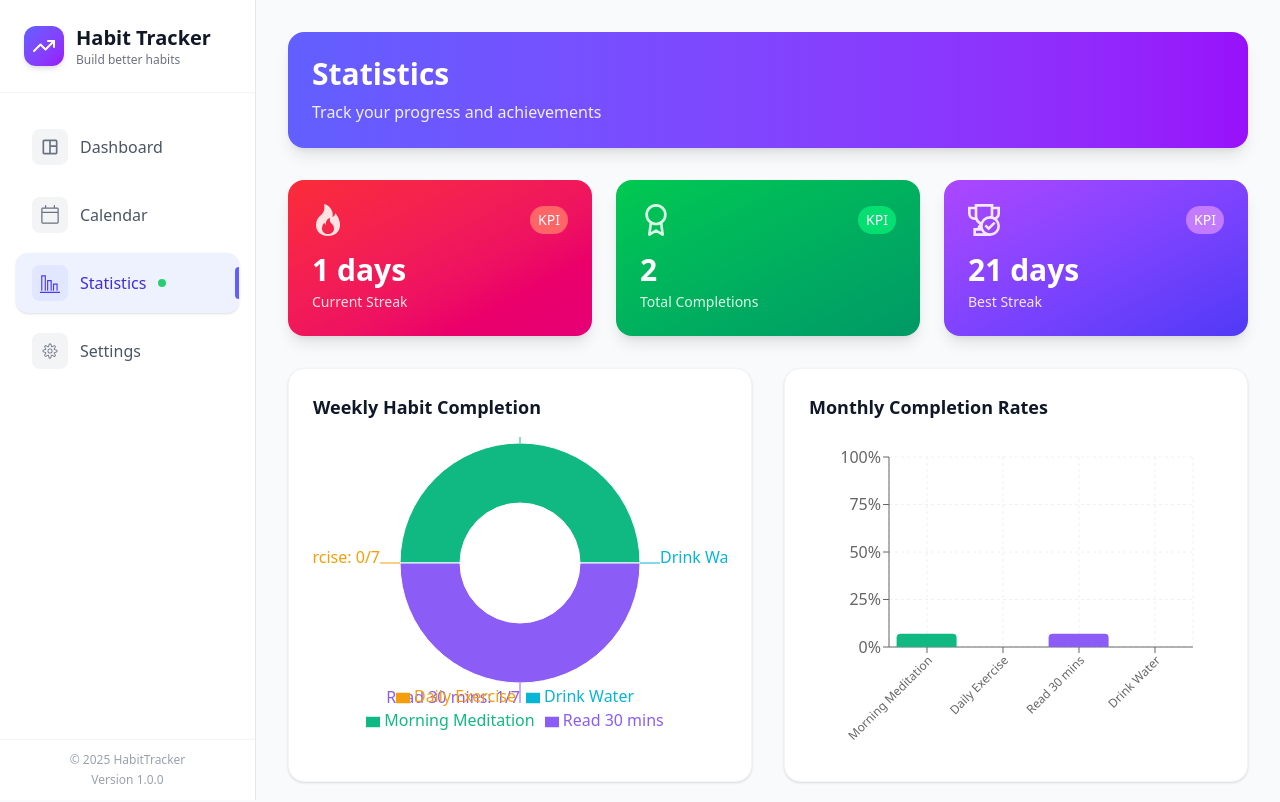
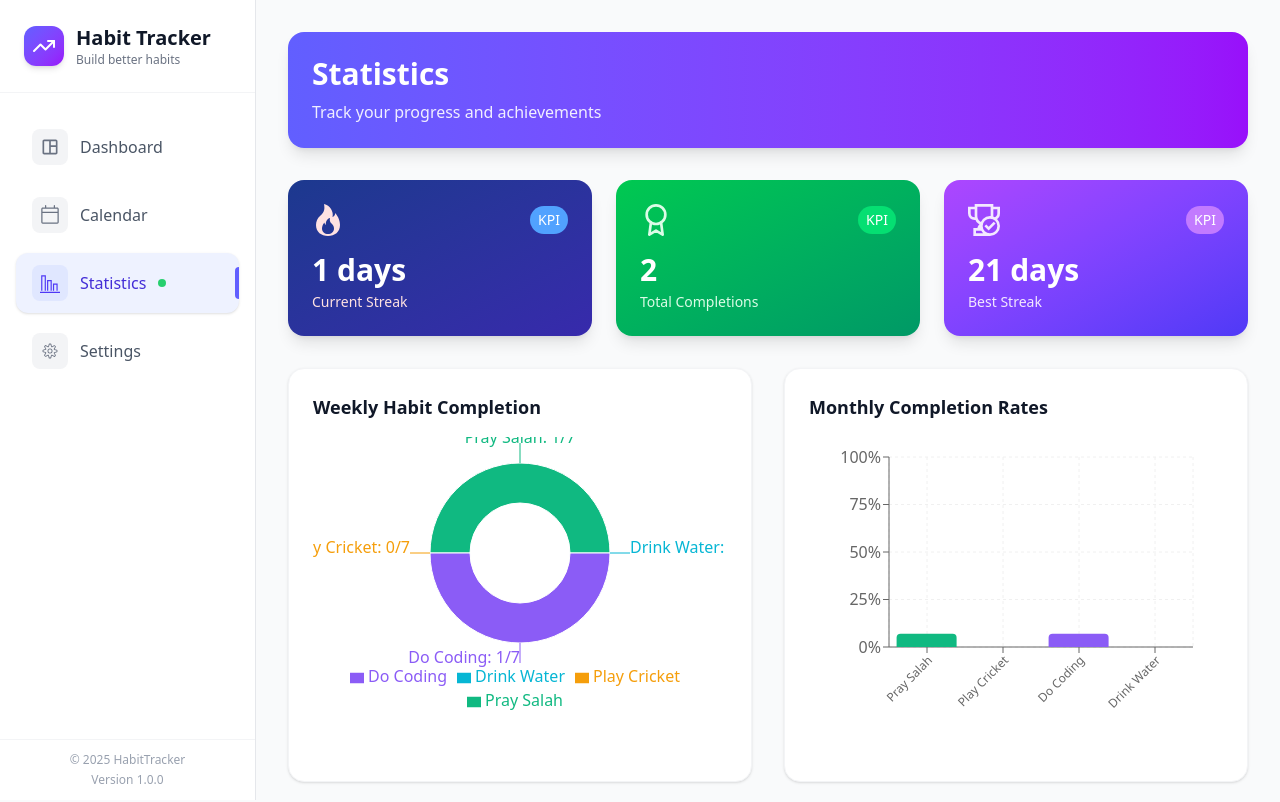
Before and after one commit to Mohammedaffan-2004/Habit-Tracker-App, a React (Vite) app: page /statistics in a window 1280 px wide. Shown: the top 802 px of the page. Built offline with nearby package versions, Linux system fonts and the light colour scheme.

Commit message:
hisaab barabar

```diff
--- a/src/context/HabitContext.jsx
+++ b/src/context/HabitContext.jsx
@@ -8,23 +8,23 @@ export function HabitProvider({ children }) {
     return [
       {
         id: 1,
-        name: "Morning Meditation",
-        description: "10 minutes daily",
-        category: "Health",
+        name: "Pray Salah",
+        description: "Perfect",
+        category: "Personal",
         color: "#10B981",
         completions: { [today]: true },
       },
       {
         id: 2,
-        name: "Daily Exercise",
-        description: "30 min workout",
+        name: "Play Cricket",
+        description: "2 hrs on weekends",
         category: "Fitness",
         color: "#F59E0B",
         completions: { [today]: false },
       },
       {
         id: 3,
-        name: "Read 30 mins",
+        name: "Do Coding",
         description: "Personal development",
         category: "Study",
         color: "#8B5CF6",
--- a/src/pages/statics.jsx
+++ b/src/pages/statics.jsx
@@ -108,10 +108,10 @@ function StatisticsView() {
       </div>
 
       <div className="grid md:grid-cols-3 gap-6">
-        <div className="bg-gradient-to-br from-red-500 to-pink-600 p-6 rounded-2xl text-white shadow-lg">
+        <div className="bg-gradient-to-br from-blue-900 to-indigo-800 p-6 rounded-2xl text-white shadow-lg">
           <div className="flex items-center justify-between mb-4">
             <BsFire className="w-8 h-8 text-red-100" />
-            <span className="text-sm bg-red-400 bg-opacity-30 px-2 py-1 rounded-full">
+            <span className="text-sm bg-blue-400 bg-opacity-30 px-2 py-1 rounded-full">
               KPI
             </span>
           </div>
@@ -141,20 +141,19 @@ function StatisticsView() {
       </div>
 
       <div className="grid md:grid-cols-2 gap-8">
-        <div className="bg-white rounded-2xl shadow-sm border border-gray-100 p-6">
+        <div className="bg-white rounded-2xl shadow-sm border border-gray-100 p-6 ">
           <h3 className="text-lg font-semibold text-gray-900 mb-4">
             Weekly Habit Completion
           </h3>
-          <ResponsiveContainer width="100%" height={300}>
+          <ResponsiveContainer width="100%" height={280}>
             <PieChart>
               <Pie
                 data={habitWeeklyData}
                 cx="50%"
                 cy="50%"
-                innerRadius={60}
-                outerRadius={120}
+                innerRadius={50}
+                outerRadius={90}
                 dataKey="value"
-                name="Completion Rate"
                 label={({ name, completed, total }) =>
                   `${name}: ${completed}/${total}`
                 }
@@ -163,6 +162,7 @@ function StatisticsView() {
                   <Cell key={`cell-${index}`} fill={entry.color} />
                 ))}
               </Pie>
+
               <Tooltip
                 contentStyle={{
                   backgroundColor: "white",
@@ -174,6 +174,7 @@ function StatisticsView() {
                   name,
                 ]}
               />
+
               <Legend />
             </PieChart>
           </ResponsiveContainer>
```
